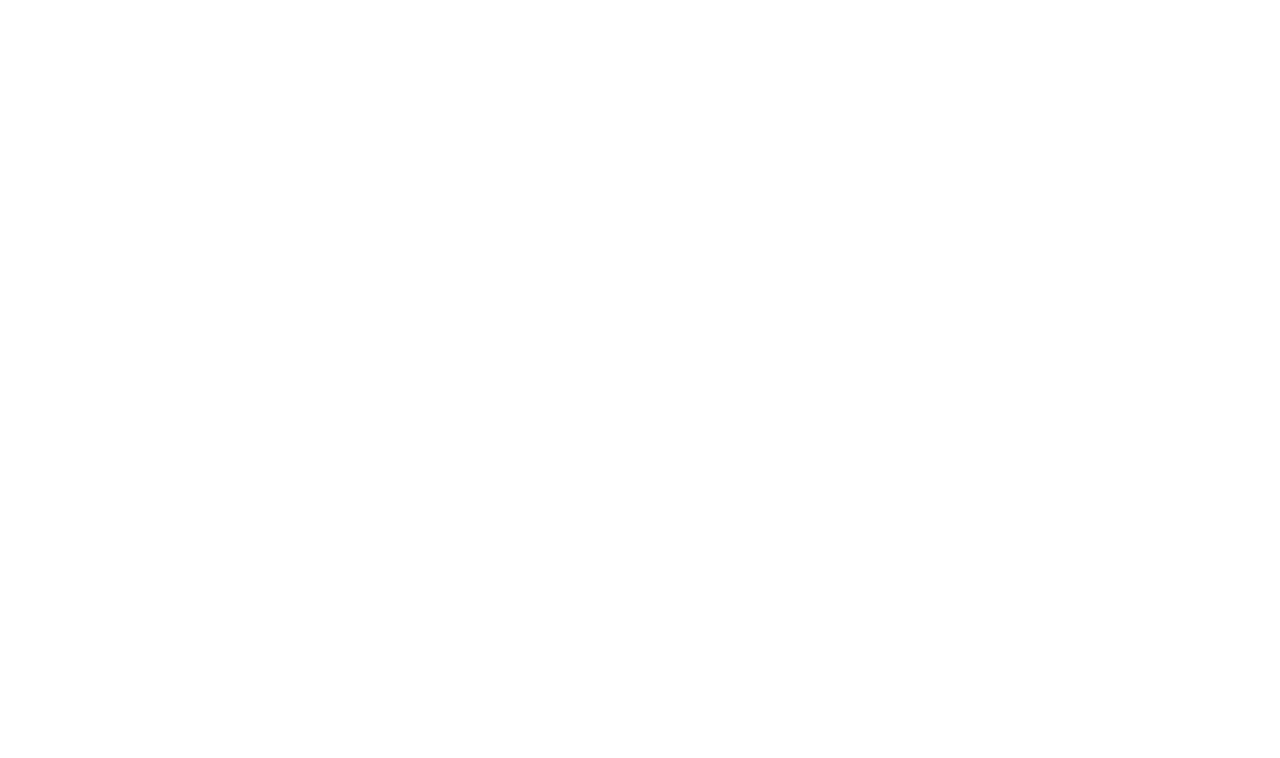
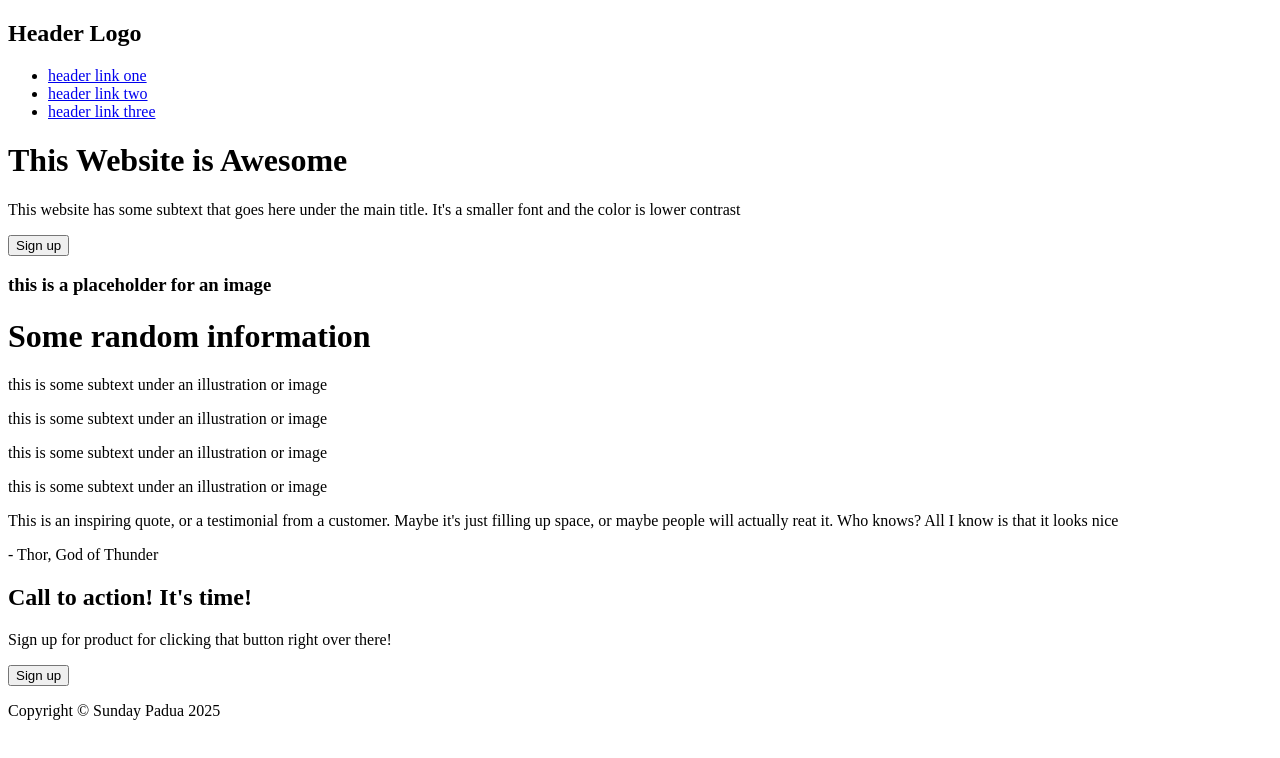
Before and after one commit to NinjaCrack/odin-landing-page, a plain HTML site: page index.html in a window 1280 px wide. Drawn offline with Linux system fonts and the light colour scheme.

Commit message:
add structure of the page

```diff
--- a/index.html
+++ b/index.html
@@ -6,6 +6,76 @@
     <title>TOP Landing Page</title>
 </head>
 <body>
+    <header>
+        <nav>
+            <div class="logo">
+                <h1>Header Logo</h1>
+            </div>
+            <ul>
+                <li><a href="#">header link one</a></li>
+                <li><a href="#">header link two</a></li>
+                <li><a href="#">header link three</a></li>
+            </ul>
+        </nav>
+        <div class="hero">
+            <div class="hero-left">
+                <h1 class="hero-title">This Website is Awesome</h1>
+                <p class="hero-text">This website has some subtext that goes here under the main title.
+                    It's a smaller font and the color is lower contrast</p>
+                <button class="hero-btn">Sign up</button>
+            </div>
+            <div class="hero-right">
+                <h3>this is a placeholder for an image</h3>
+            </div>
+        </div>
+    </header>
+    <div class="info">
+        <h1>Some random information</h1>
 
+        <div class="info-item">
+            <div class="info-img"></div>
+            <p>this is some  subtext under an illustration or image</p>
+        </div>
+
+        <div class="info-item">
+            <div class="info-img"></div>
+            <p>this is some  subtext under an illustration or image</p>
+        </div>
+
+        <div class="info-item">
+            <div class="info-img"></div>
+            <p>this is some  subtext under an illustration or image</p>
+        </div>
+
+        <div class="info-item">
+            <div class="info-img"></div>
+            <p>this is some  subtext under an illustration or image</p>
+        </div>
+    </div>
+    <div class="quotes">
+        <div class="quote-item">
+            <p class="quote-text">This is an inspiring quote, or a testimonial from a customer.
+                Maybe it's just filling up space, or maybe people will actually reat it. Who knows?
+                All I know is that it looks nice
+            </p>
+            <p class="quote-author">- Thor, God of Thunder</p>
+        </div>
+    </div>
+    <div class="signup-wrapper">
+        <div class="signup-body">
+            <div class="signup-left">
+                <h2 class="signup-title">Call to action! It's time!</h2>
+                <p class="signup-text">Sign up for product for clicking that button right over there!</p>
+            </div>
+            <div class="signup-right">
+                <button class="signup-btn">Sign up</button>
+            </div>
+        </div>
+    </div>
+    <footer>
+        <div class="footer">
+            <p class="footer-text">Copyright © Sunday Padua 2025 </p>
+        </div>
+    </footer>
 </body>
 </html>
```
